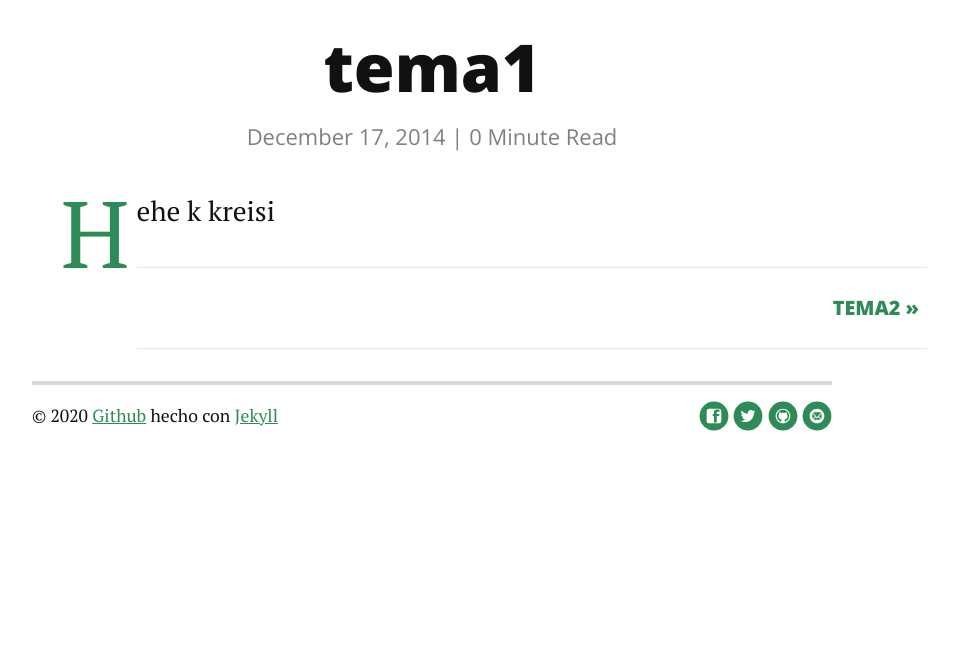
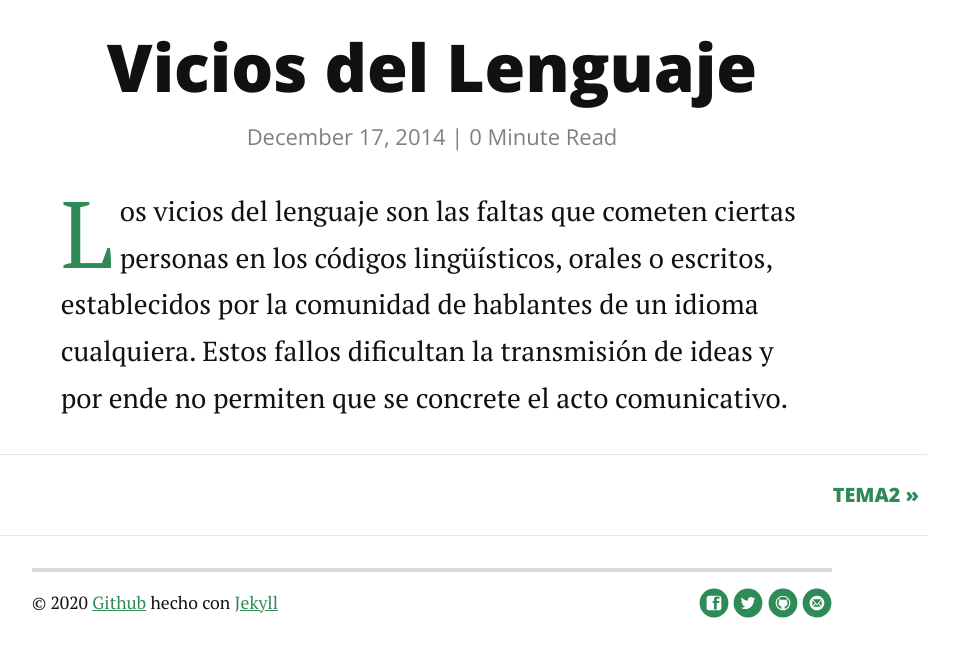
Before and after one commit to BlogdeLenguaje/BlogdeLenguaje.github.io, a Jekyll site: the page built from _posts/2014-12-17-tema1.markdown, in a window 1280 px wide. Shown: the part 330-989 px from the top of the page, without its empty margins (208-1166 px from the left). Built offline with Jekyll 4.4.1, drawn with Linux system fonts in a browser that asks for light colours; nearby versions of some CDN libraries; before the commit the page ends 900 px from its top, so only the background shows below that.

Commit message:
Update 2014-12-17-tema1.markdown

```diff
--- a/_posts/2014-12-17-tema1.markdown
+++ b/_posts/2014-12-17-tema1.markdown
@@ -1,8 +1,9 @@
 ---
 layout: post
-title:  "tema1"
+title:  "Vicios del Lenguaje"
 date:   2014-12-17
 ---
 
 
-<p class="intro"><span class="dropcap">H</span>ehe k kreisi</p>
+<p class="intro"><span class="dropcap">L</span>os vicios del lenguaje son las faltas que cometen ciertas personas en los códigos lingüísticos, orales o escritos, establecidos por la comunidad de hablantes de un idioma cualquiera. Estos fallos dificultan la transmisión de ideas y por ende no permiten que se concrete el acto comunicativo.
+</p>
```
